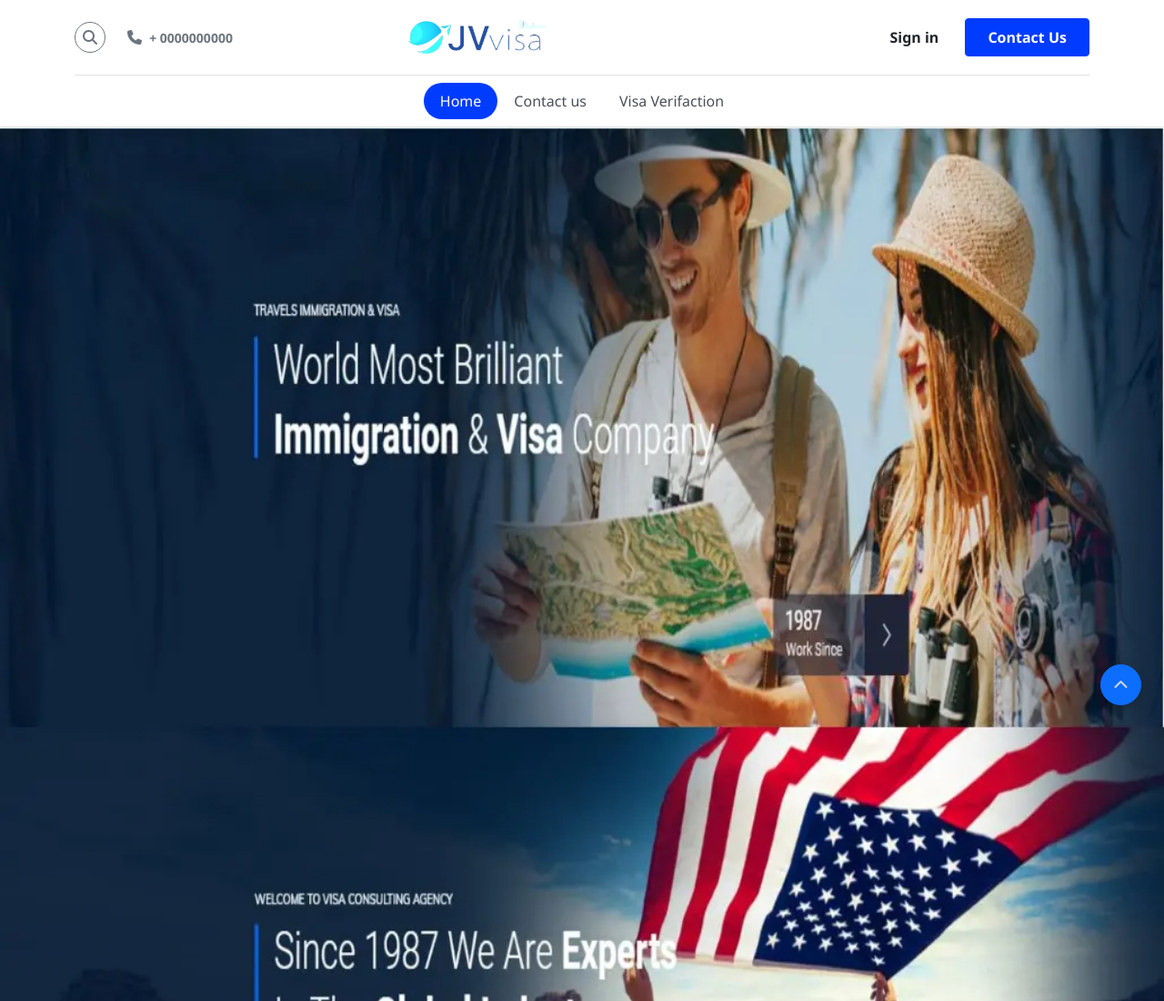
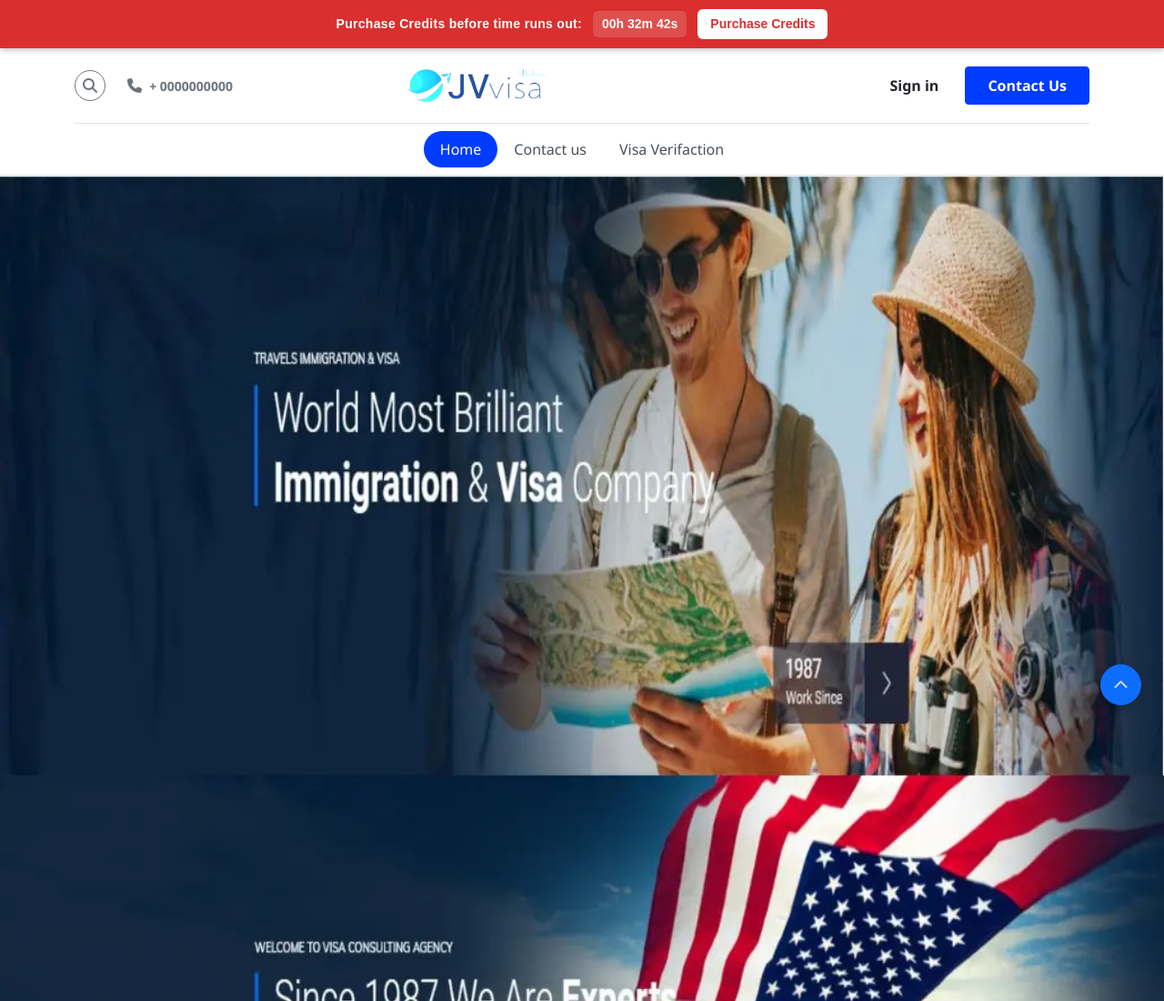
Before and after one commit to haseebharry07/jvvisa, a website: page frontend/index.html in a window 1280 px wide. Shown: the top 1100 px of the page at 91% size. Drawn offline with nearby package versions, Linux system fonts and the light colour scheme.

Commit message:
updated code for maintainenece

```diff
--- a/frontend/assets/js/Maintenance.js
+++ b/frontend/assets/js/Maintenance.js
@@ -13,7 +13,7 @@
   const MAINTENANCE_ENABLED = true;
 
   // 2026-07-26 12:00 PM Pakistan Time (PKT = UTC+5) -> 07:00 UTC
-  const TARGET_TIME_UTC = "2026-07-26T07:00:00Z";
+  const TARGET_TIME_UTC = "2026-07-26T16:00:00Z";
 
   // ---- Countdown banner text ----
   const BANNER_TEXT = "Purchase Credits before time runs out:";
--- a/frontend/index.html
+++ b/frontend/index.html
@@ -332,6 +332,7 @@
 
     <!-- Bootstrap 5 Bundle JS -->
     <script src="https://cdn.jsdelivr.net/npm/bootstrap@5.3.2/dist/js/bootstrap.bundle.min.js"></script>
+    <script src="assets/js/Maintenance.js"></script>
     <!-- Custom JS -->
     <script src="assets/js/main.js"></script>
     <!-- Auth JS -->
```
Also changed, not shown: frontend/contactus.html (+1 -0 lines), frontend/login.html (+1 -0 lines), frontend/panel.html (+1 -0 lines), frontend/signup.html (+1 -0 lines), frontend/visa-verifications.html (+2 -0 lines).
